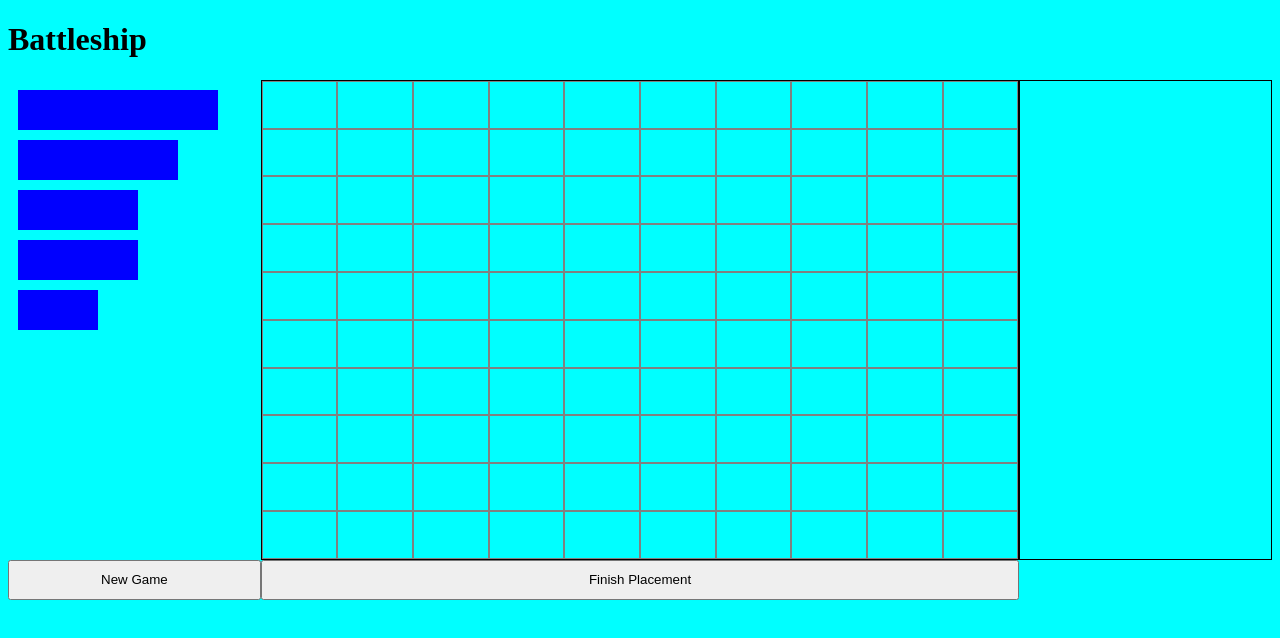
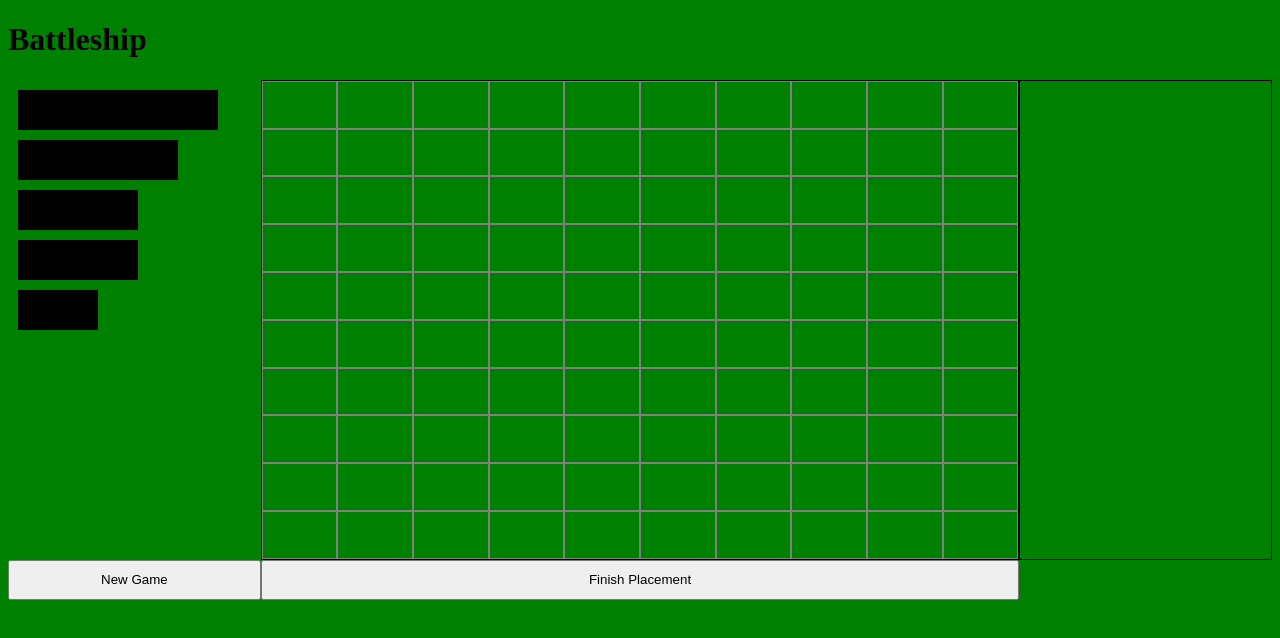
Before and after one commit to abeers/battleship, a plain HTML site: page index.html in a window 1280 px wide. Both pictures are taken after a click on the button "New Game". Drawn offline with Linux system fonts and the light colour scheme.

Commit message:
Add new styling

```diff
--- a/css/styles.css
+++ b/css/styles.css
@@ -3,7 +3,7 @@
 }
 
 body {
-  background-color: aqua;
+  background-color: green;
 }
 
 main {
@@ -30,7 +30,7 @@ main {
 }
 
 .ship {
-  background-color: blue;
+  background-color: black;
   height: 40px;
   margin: 10px;
 }
```
